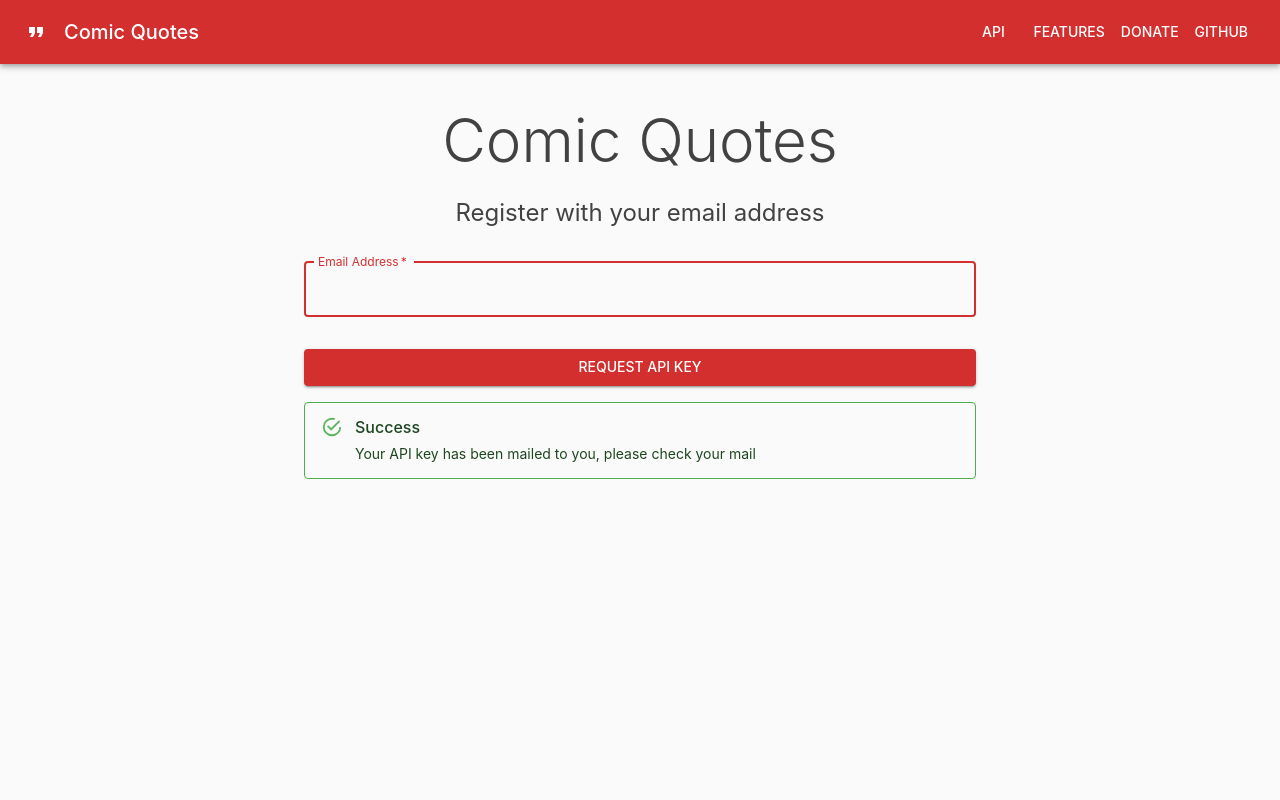
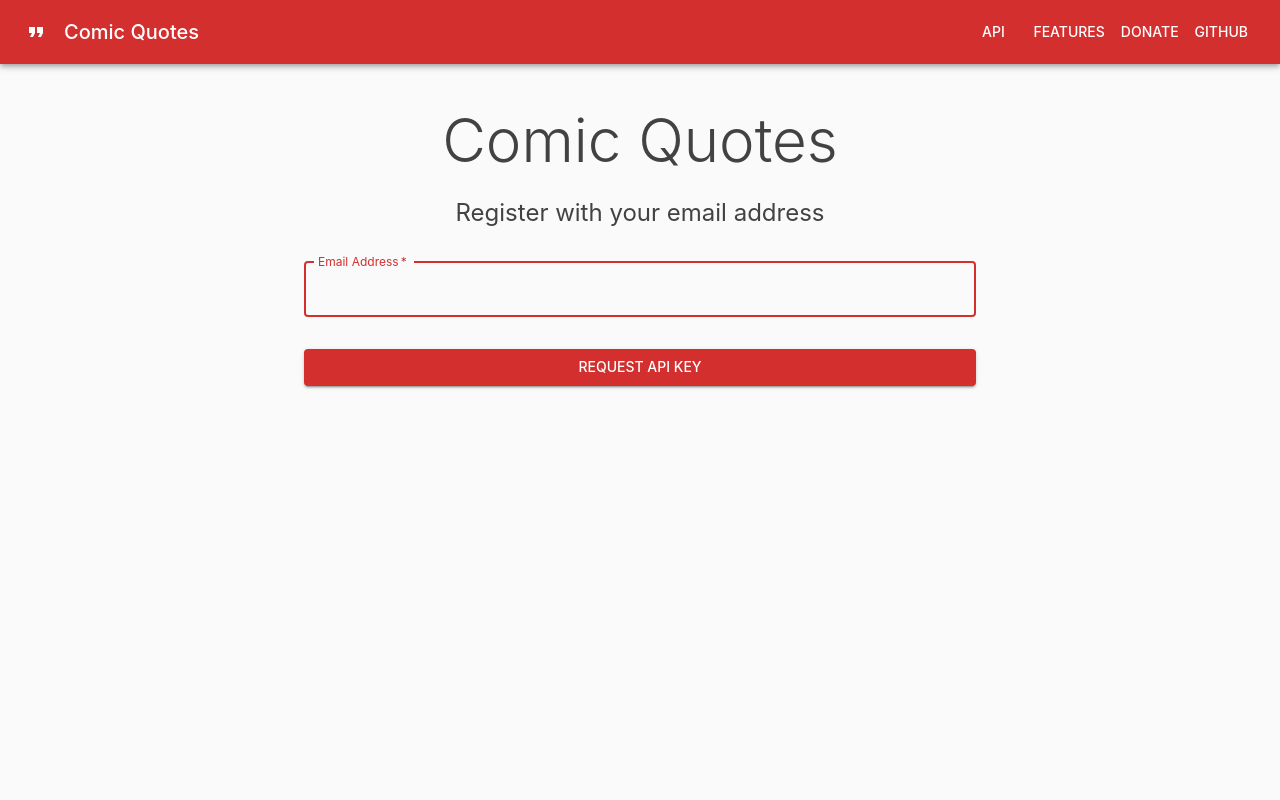
Before and after one commit to ComicQuotes/site, a React (Create React App) app: page /register in a window 1280 px wide. Shown: the top 800 px of the page. Built offline with nearby package versions, Linux system fonts and the light colour scheme; no server answers.

Commit message:
Setup registration flow

```diff
--- a/src/api/quotes.js
+++ b/src/api/quotes.js
@@ -1,5 +1,5 @@
 import axios from "axios";
 
 export default axios.create({
-  baseURL: "https://comicquotes.herokuapp.com/",
+  baseURL: "http://localhost:8000/",
 });
--- a/src/components/Register.js
+++ b/src/components/Register.js
@@ -1,4 +1,4 @@
-import React from "react";
+import React, { useState } from "react";
 import CssBaseline from "@material-ui/core/CssBaseline";
 import { createMuiTheme, ThemeProvider } from "@material-ui/core/styles";
 import Typography from "@material-ui/core/Typography";
@@ -14,14 +14,23 @@ import Footer from "../partials/Footer";
 import muiTheme from "../helpers/muiTheme";
 
 import Theme from "../helpers/theme";
+import quote from "../api/quotes";
 
 const useStyles = makeStyles(Theme);
 
 const theme = createMuiTheme(muiTheme);
 
 const Register = () => {
-  const handleRequest = (e) => {
+  const [email, setEmail] = useState("");
+  const [alert, setAlert] = useState(false);
+  const [alertMsg, setAlertMsg] = useState("");
+
+  const handleRequest = async (e) => {
     e.preventDefault();
+    const { data } = await quote.post(`/register`, { email });
+    setAlertMsg(data.msg);
+    console.log(data);
+    setAlert(true);
   };
 
   const classes = useStyles();
@@ -62,6 +71,8 @@ const Register = () => {
                   name="email"
                   autoComplete="email"
                   autoFocus
+                  value={email}
+                  onChange={(e) => setEmail(e.target.value)}
                 />
                 <Button
                   type="submit"
@@ -74,11 +85,14 @@ const Register = () => {
                   Request API Key
                 </Button>
               </form>
-
-              <Alert severity="success" variant="outlined">
-                <AlertTitle>Success</AlertTitle>
-                Your API key has been mailed to you, please check your mail
-              </Alert>
+              {alert ? (
+                <Alert severity="success" variant="outlined">
+                  <AlertTitle>Success</AlertTitle>
+                  {alertMsg}
+                </Alert>
+              ) : (
+                ""
+              )}
             </Container>
           </Container>
           <Footer />
```
